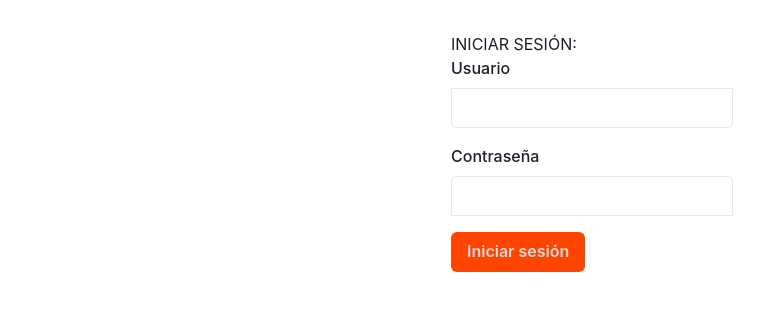
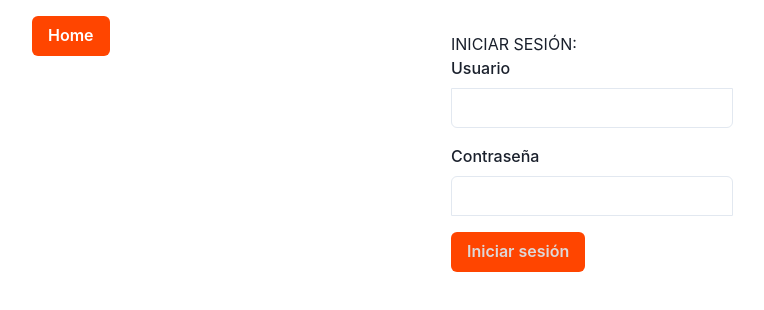
Before and after one commit to JuanPabloParra/ProyectWeb, a React (Create React App) app in the folder proyectoWeb/myweb/: page / in a window 1280 px wide. Both pictures are taken after a click on the link "Dale click aquí para iniciar sesión". Shown: the top 310 px of the page, without its empty margins (48-812 px from the left). Built offline with nearby package versions, Linux system fonts and the light colour scheme.

Commit message:
añadiendo un boton al login llanmado Home, extraido desde MenuButton

```diff
--- a/proyectoWeb/myweb/src/components/Login.js
+++ b/proyectoWeb/myweb/src/components/Login.js
@@ -1,11 +1,15 @@
 import React from 'react';
-import { FormControl, FormLabel, Input, Button } from '@chakra-ui/react';
+import { FormControl, FormLabel, Input, Button, Box, Flex } from '@chakra-ui/react';
+import  MenuButton  from '../shared/MenuButton'; // Importa el componente del botón del menú
 
-//Agrupación de etiquetas con FormControl
-//En el texto de entrada para usuario junto con su curvatura de los bordes, se usa input type, bordeRadius, borderBottomRightRadius y borderBottomLeftRadius.
-//En el texto de entrada para contraseña junto con su curvatura de los bordes, se usa input type, bordeRadius, borderBottomRightRadius y borderBottomLeftRadius.
 function Login() {
   return (
+    <Box as="header" borderBottomWidth="0">
+      <Flex justify="space-between" align="center" maxW="1200px" mx="auto" p="">
+        <Box position="absolute" left="20" top="4">
+          <MenuButton />
+        </Box>
+      </Flex>
       <form>
         <FormControl>
           <h1> INICIAR SESIÓN:</h1>
@@ -17,8 +21,8 @@ function Login() {
           <Input type="password" borderRadius="md" borderBottomRightRadius={0} borderBottomLeftRadius={0} />
         </FormControl>
         <Button bg="#FF4500" borderRadius="md" mt={4} color="#DDD8D8">Iniciar sesión</Button>
-
       </form>
+    </Box>
   );
 }
 
```
Lines whose indentation alone changed are shown as unchanged.
